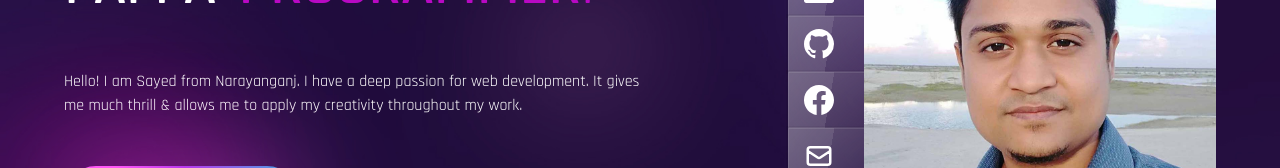
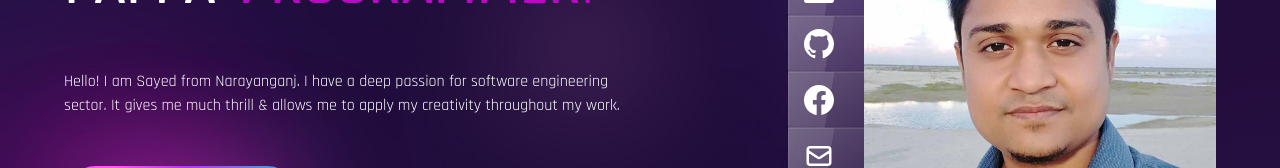
Before and after one commit to sayed8901/my-web-developer-portfolio, a React (Vite) app: page / in a window 1280 px wide. Shown: the part 366-534 px from the top of the page. Built offline with nearby package versions, Linux system fonts and the light colour scheme; a web font is replaced by a local one.

Commit message:
banner text modified

```diff
--- a/src/pages/Banner.jsx
+++ b/src/pages/Banner.jsx
@@ -71,8 +71,7 @@ const Banner = () => {
             viewport={{ once: false, amount: 0.7 }}
             className="text-sm xl:text-base mb-2 lg:mb-8 max-w-2xl mx-auto md:mx-0 lg:max-w-lg xl:max-w-xl"
           >
-            Hello! I am Sayed from Narayanganj. I have a deep passion for web
-            development. It gives me much thrill & allows me to apply my
+            Hello! I am Sayed from Narayanganj. I have a deep passion for software engineering sector. It gives me much thrill & allows me to apply my
             creativity throughout my work.
           </motion.p>
           <motion.div
--- a/src/pages/Contact.jsx
+++ b/src/pages/Contact.jsx
@@ -38,24 +38,27 @@ const Contact = () => {
             <input
               type="text"
               name="name"
+              required
               placeholder="Enter Your Name"
               className="px-2 bg-transparent border-2 rounded-lg text-white focus:outline-none"
             />
             <input
               type="email"
               name="email"
+              required
               placeholder="Enter Your Email"
               className="my-4 px-2 bg-transparent border-2 rounded-lg text-white focus:outline-none"
             />
             <textarea
               name="message"
               rows="3"
+              required
               placeholder="Enter Your Message"
               className="px-2 bg-transparent border-2 rounded-lg text-white focus:outline-none"
             ></textarea>
 
             <div className="flex mx-auto my-4">
-            <button className="button btn-sm xl:btn-lg">Lets talk</button>
+              <button className="button btn-sm xl:btn-lg">Lets talk</button>
             </div>
           </form>
         </motion.div>
```
